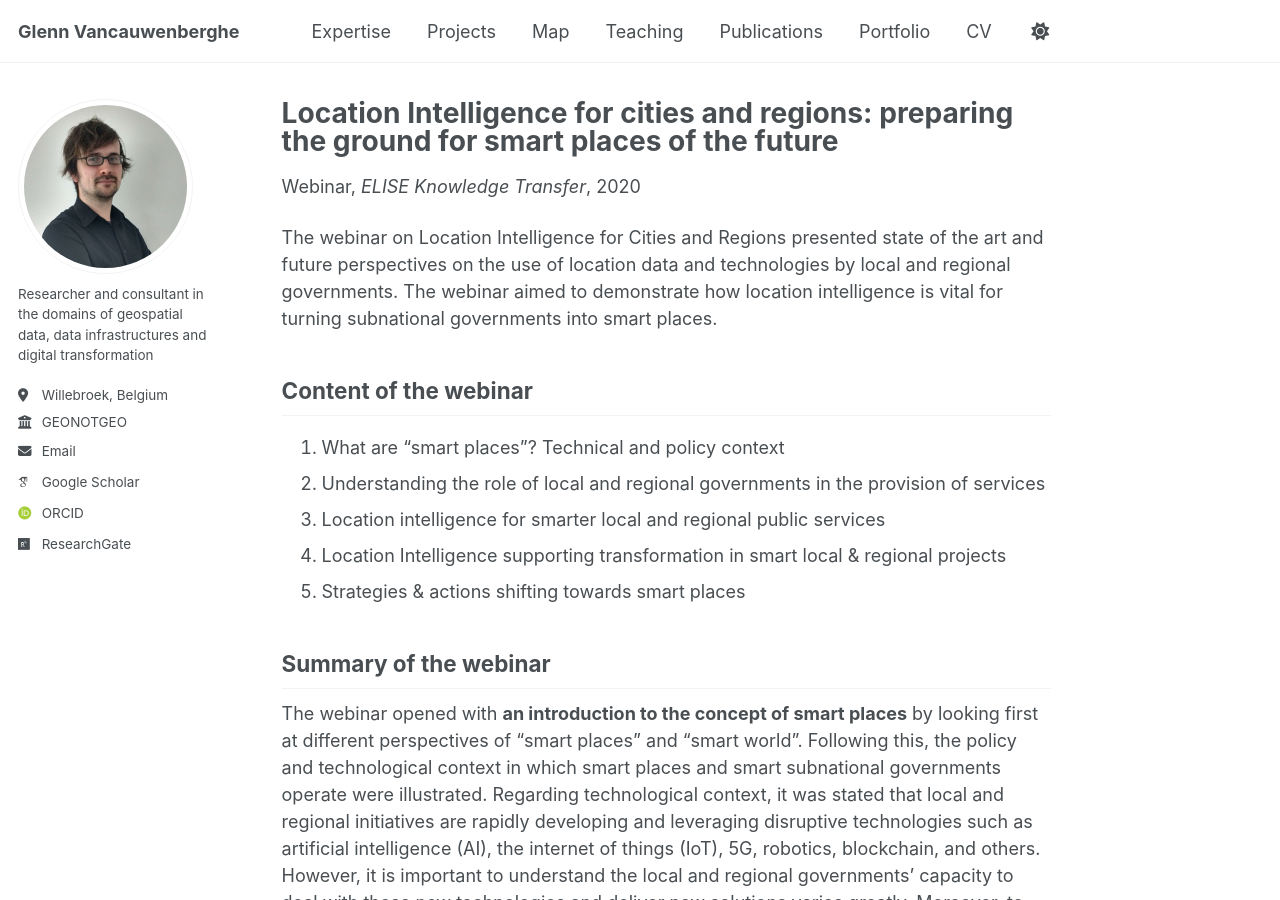
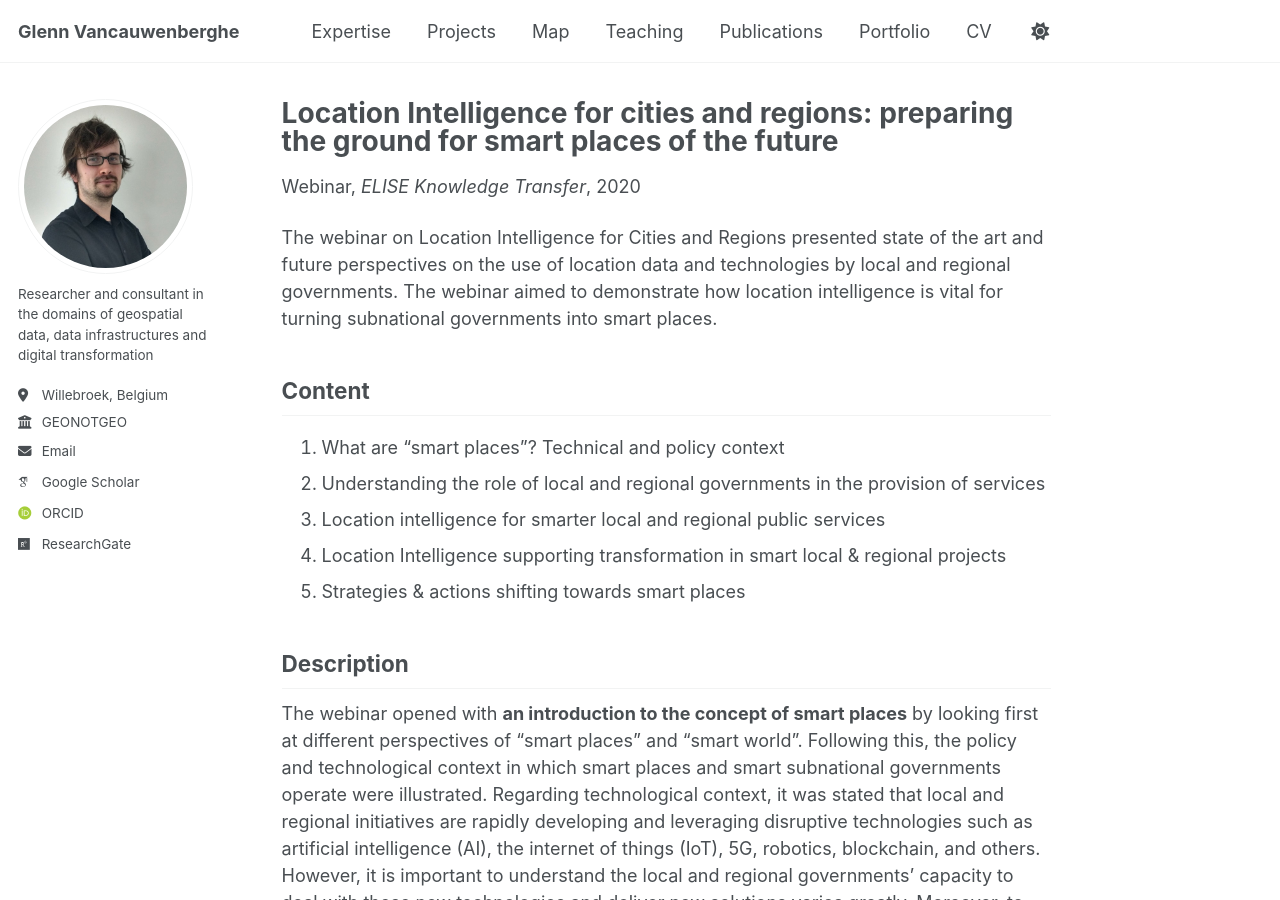
Before and after one commit to GVancauwenberghe/gvancauwenberghe.github.io, a Jekyll site: the page built from _teaching/teaching-11.md, in a window 1280 px wide and 900 px high. Built offline with Jekyll 4.4.1, drawn with Linux system fonts in a browser that asks for light colours; some web fonts are replaced.

Commit message:
Update teaching-11.md

```diff
--- a/_teaching/teaching-11.md
+++ b/_teaching/teaching-11.md
@@ -10,7 +10,7 @@ location: "Online"
 
 The webinar on Location Intelligence for Cities and Regions presented state of the art and future perspectives on the use of location data and technologies by local and regional governments. The webinar aimed to demonstrate how location intelligence is vital for turning subnational governments into smart places.
 
-## Content of the webinar
+## Content
 1. What are "smart places"? Technical and policy context
 2. Understanding the role of local and regional governments in the provision of services
 3. Location intelligence for smarter local and regional public services
@@ -18,7 +18,7 @@ The webinar on Location Intelligence for Cities and Regions presented state of t
 5. Strategies & actions shifting towards smart places
 
 
-## Summary of the webinar
+## Description
 The webinar opened with **an introduction to the concept of smart places** by looking first at different perspectives of "smart places" and "smart world". Following this, the policy and technological context in which smart places and smart subnational governments operate were illustrated. Regarding technological context, it was stated that local and regional initiatives are rapidly developing and leveraging disruptive technologies such as artificial intelligence (AI), the internet of things (IoT), 5G, robotics, blockchain, and others. However, it is important to understand the local and regional governments' capacity to deal with these new technologies and deliver new solutions varies greatly. Moreover, to develop smart cities sustainably, a shift in focus is required from a technology-dominated approach to a more human-centric and holistic approach.
 
 The second part of the presentation focused on **the role of local and regional governments in digital services**. In Europe, there are more than 80.000 local and regional governments, which together are responsible for 50% of public investments, receive 25% of tax revenues and are major public employers. These subnational governments have a wide range of responsibilities in crucial domains such as education, spatial planning, economic development, social affairs, health, culture, recreation and public transport. While there are important differences between municipal and regional governments, but also between governments in rural areas and those in urban areas, all subnational governments play a key role in tackling various urgent challenges: mobility, housing, ageing, climate action, social segregation, environmental footprint, etc. From a service delivery perspective, these subnational governments are supporting and interacting with citizens during many key life events, such as birth, starting school, starting higher education or training, transitioning to work, marriage, having a family, retiring, caring for someone, or the death of a loved one. Especially in recent years, they have strongly invested in digitalising their services in a drive to modernise, increase their internal efficiency, improve citizen experience and facilitate access to information.
```
